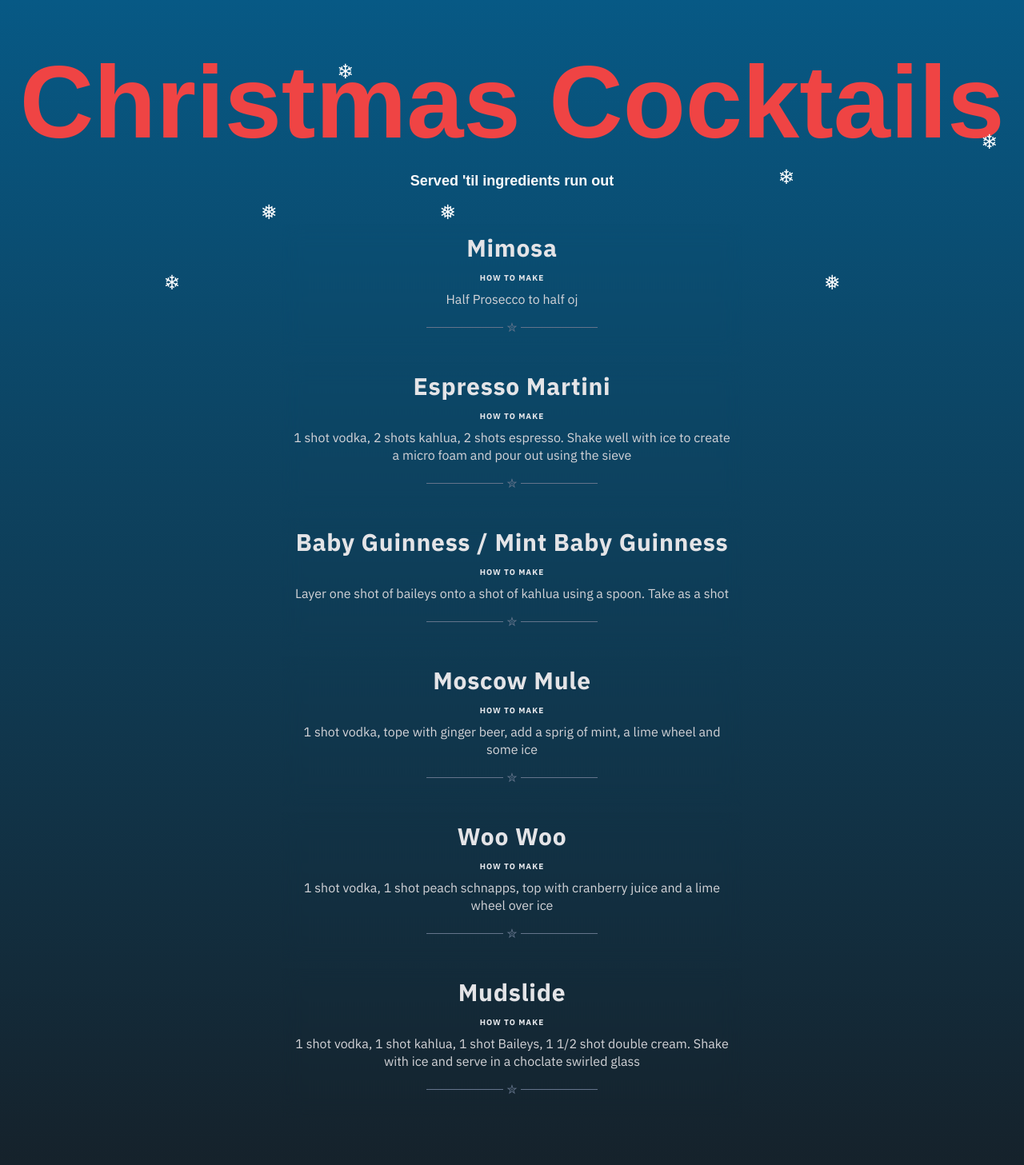
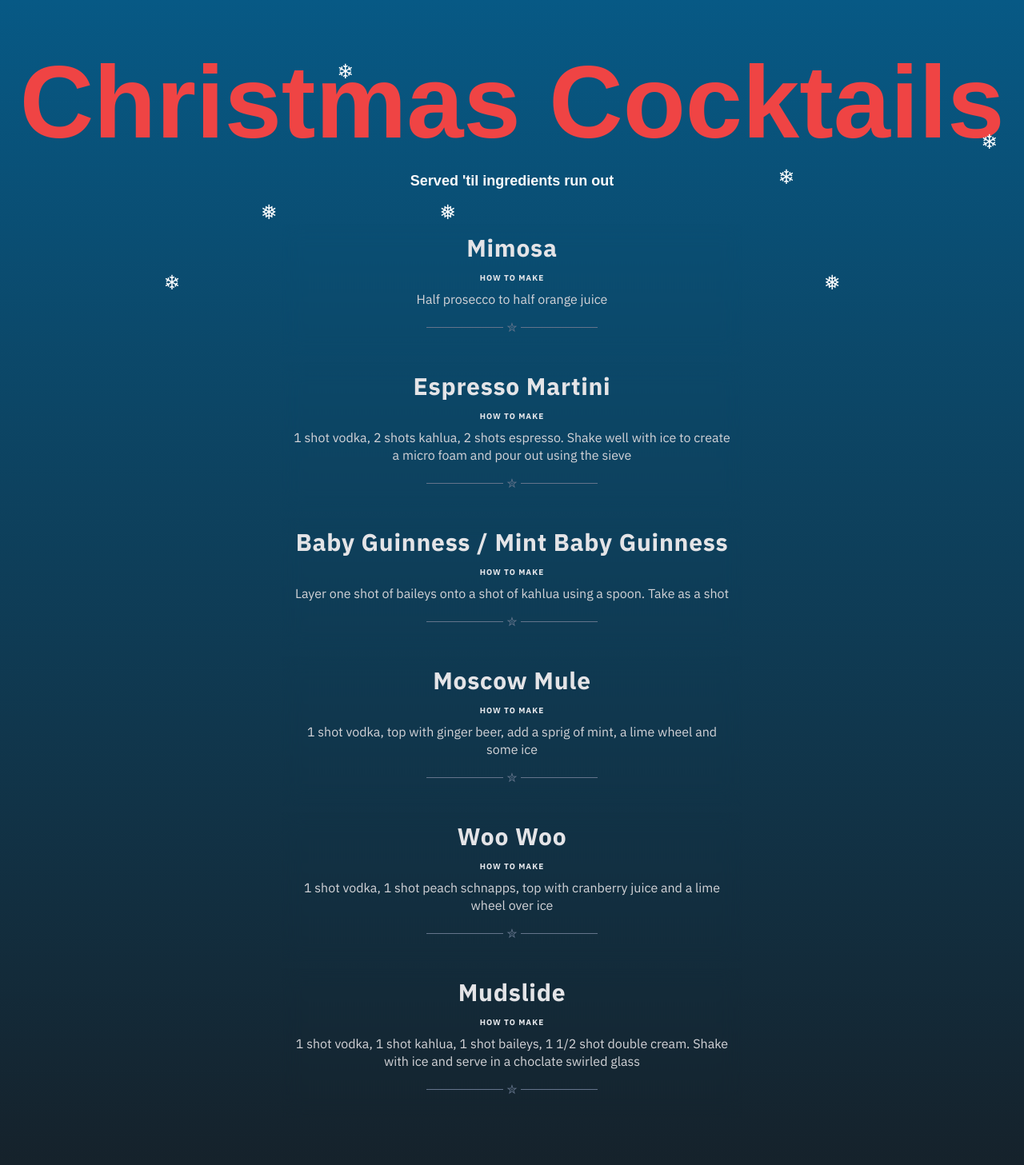
Before and after one commit to Kevasc/christmas-cocktails, a React (Create React App) app: page / in a window 1280 px wide. Shown: the top 1457 px of the page at 80% size. Built offline with nearby package versions, Linux system fonts and the light colour scheme; a web font is replaced by a local one.

Commit message:
spelling errors

```diff
--- a/src/data.js
+++ b/src/data.js
@@ -2,7 +2,7 @@ export const drinkList = {
   cocktails: [
     {
       name: "Mimosa",
-      description: "Half Prosecco to half oj",
+      description: "Half prosecco to half orange juice",
       ingredients: ["Prosecco", "Orange Juice"],
     },
     {
@@ -20,7 +20,7 @@ export const drinkList = {
     {
       name: "Moscow Mule",
       description:
-        "1 shot vodka, tope with ginger beer, add a sprig of mint, a lime wheel and some ice",
+        "1 shot vodka, top with ginger beer, add a sprig of mint, a lime wheel and some ice",
       ingredients: ["Vodka", "Ginger Beer", "Fresh Mint", "Lime"],
     },
     {
@@ -32,7 +32,7 @@ export const drinkList = {
     {
       name: "Mudslide",
       description:
-        "1 shot vodka, 1 shot kahlua, 1 shot Baileys, 1 1/2 shot double cream. Shake with ice and serve in a choclate swirled glass",
+        "1 shot vodka, 1 shot kahlua, 1 shot baileys, 1 1/2 shot double cream. Shake with ice and serve in a choclate swirled glass",
       ingredients: [
         "Vodka",
         "Coffee liqueur",
```
